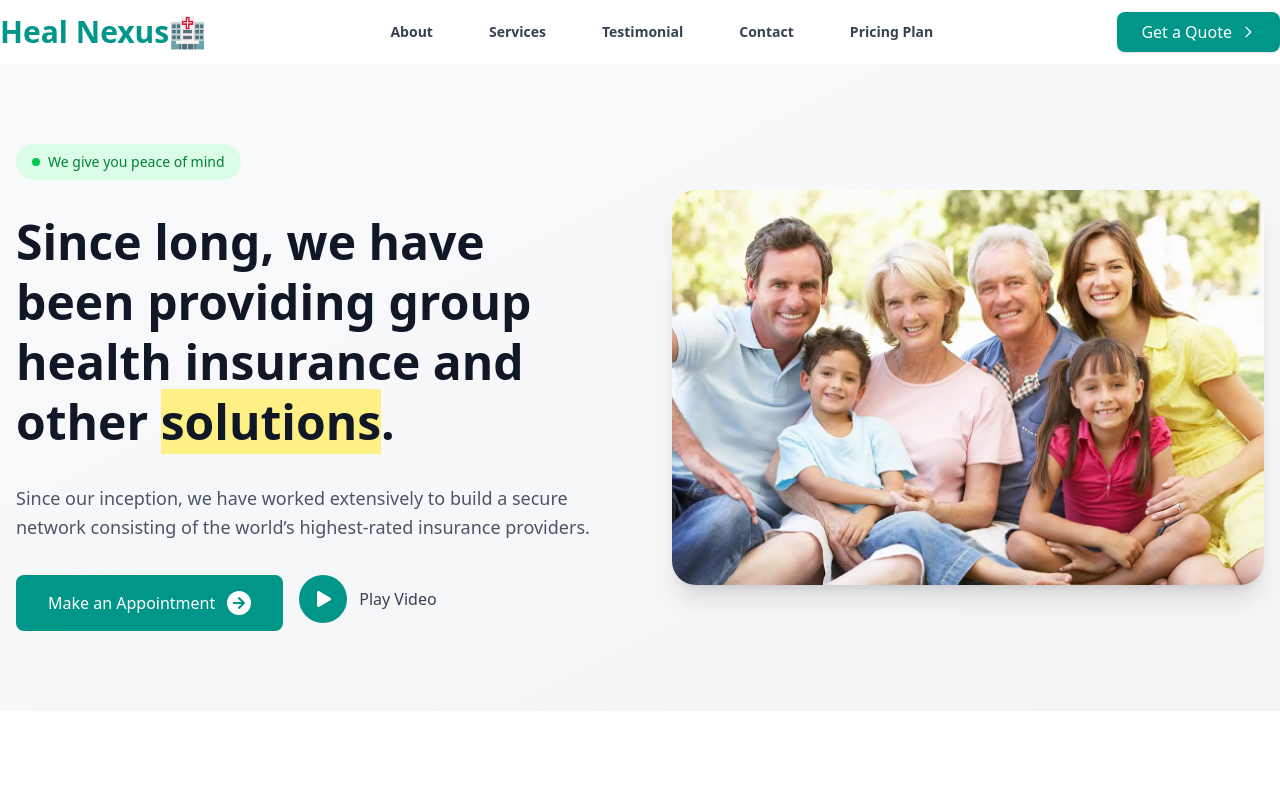
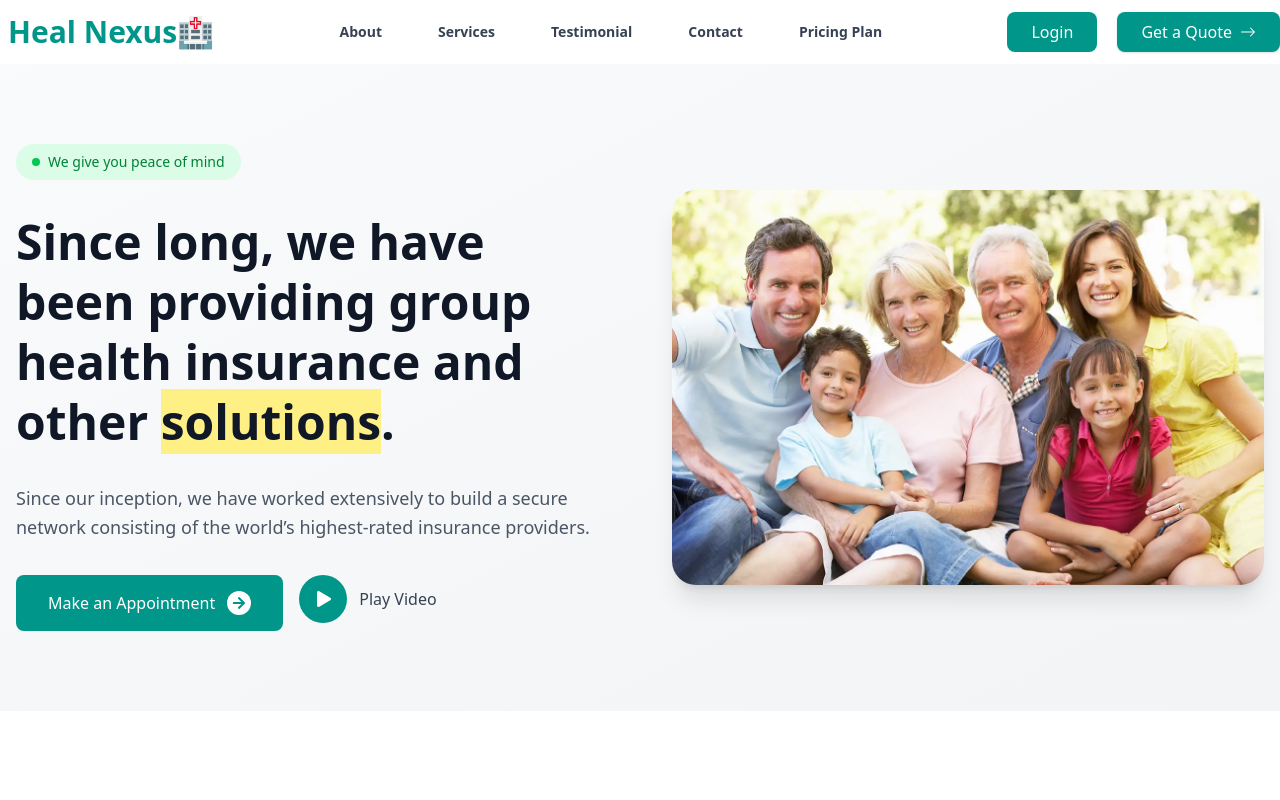
Before and after one commit to MostakemHossain/Healcover, a React (Vite) app: page / in a window 1280 px wide. Shown: the top 800 px of the page. Built offline with nearby package versions, Linux system fonts and the light colour scheme.

Commit message:
not found page

```diff
--- a/src/components/Navbar.tsx
+++ b/src/components/Navbar.tsx
@@ -1,6 +1,7 @@
 import { useState } from "react";
 import { Link } from "react-router-dom";
 import { navLinks } from "../constant/navlink";
+import { BsArrowRight } from "react-icons/bs";
 
 const Navbar = () => {
   const [isOpen, setIsOpen] = useState(false);
@@ -12,7 +13,7 @@ const Navbar = () => {
           <div className="flex-shrink-0">
             <Link
               to="/"
-              className="text-3xl font-bold text-teal-600 hover:text-teal-700 transition-colors"
+              className="text-3xl font-bold text-teal-600 hover:text-teal-700 transition-colors ml-2"
             >
               Heal Nexus🏥
             </Link>
@@ -31,25 +32,19 @@ const Navbar = () => {
             ))}
           </div>
 
-          <div className="hidden md:flex">
+          <div className="hidden md:flex gap-5">
+            <Link
+              to="/login"
+              className="bg-teal-600 hover:bg-teal-700 text-white px-6 py-2 rounded-lg font-medium transition-all duration-200 flex items-center"
+            >
+              Login
+            </Link>
             <Link
               to="/quote"
               className="bg-teal-600 hover:bg-teal-700 text-white px-6 py-2 rounded-lg font-medium transition-all duration-200 flex items-center gap-2 shadow-sm hover:shadow-md"
             >
               Get a Quote
-              <svg
-                className="w-4 h-4"
-                fill="none"
-                stroke="currentColor"
-                viewBox="0 0 24 24"
-              >
-                <path
-                  strokeLinecap="round"
-                  strokeLinejoin="round"
-                  strokeWidth={2}
-                  d="M9 5l7 7-7 7"
-                />
-              </svg>
+              <BsArrowRight />
             </Link>
           </div>
 
@@ -103,26 +98,20 @@ const Navbar = () => {
                 {link.name}
               </Link>
             ))}
-            <div className="pt-2">
+            <div className="pt-2 flex flex-col gap-3">
+              <Link
+                to="/login"
+                className="bg-teal-600 hover:bg-teal-700 text-white px-6 py-2 rounded-lg font-medium transition-all duration-200 flex items-center"
+              >
+                Login
+              </Link>
               <Link
                 to="/quote"
                 className="bg-teal-600 hover:bg-teal-700 text-white  px-3 py-2 text-base font-medium transition-colors duration-200 rounded-md text-center flex items-center justify-center gap-2"
                 onClick={() => setIsOpen(false)}
               >
                 Get a Quote
-                <svg
-                  className="w-4 h-4"
-                  fill="none"
-                  stroke="currentColor"
-                  viewBox="0 0 24 24"
-                >
-                  <path
-                    strokeLinecap="round"
-                    strokeLinejoin="round"
-                    strokeWidth={2}
-                    d="M9 5l7 7-7 7"
-                  />
-                </svg>
+                <BsArrowRight />
               </Link>
             </div>
           </div>
--- /dev/null
+++ b/src/components/NotFound.tsx
@@ -0,0 +1,23 @@
+import { Link } from "react-router-dom";
+
+const NotFoundPage = () => {
+  return (
+    <div className="min-h-screen bg-white  flex items-center justify-center px-4">
+      <div className="text-center max-w-md">
+        <h1 className="text-6xl font-extrabold text-teal-600 mb-4">404</h1>
+        <h2 className="text-2xl font-semibold  mb-2">Page Not Found</h2>
+        <p className="text-gray-600  mb-6">
+          Sorry, the page you’re looking for doesn’t exist or has been moved.
+        </p>
+        <Link
+          to="/"
+          className="inline-block px-6 py-3 bg-teal-600 text-white rounded-lg hover:bg-teal-700 transition"
+        >
+          Go to Homepage
+        </Link>
+      </div>
+    </div>
+  );
+};
+
+export default NotFoundPage;
--- a/src/main.tsx
+++ b/src/main.tsx
@@ -6,6 +6,7 @@ import { BrowserRouter, Route, Routes } from 'react-router-dom'
 import LoginPage from './components/Login.tsx'
 
 import SignUpPage from './components/Sign-up.tsx'
+import NotFoundPage from './components/NotFound.tsx'
 
 
 createRoot(document.getElementById('root')!).render(
@@ -15,6 +16,8 @@ createRoot(document.getElementById('root')!).render(
       <Route path="/" element={<App />} />
       <Route path="/login" element={<LoginPage />} />
       <Route path="/signup" element={<SignUpPage />} />
+      <Route path="*" element={<NotFoundPage />} />
+
     </Routes>
     </BrowserRouter>
   </StrictMode>,
```
